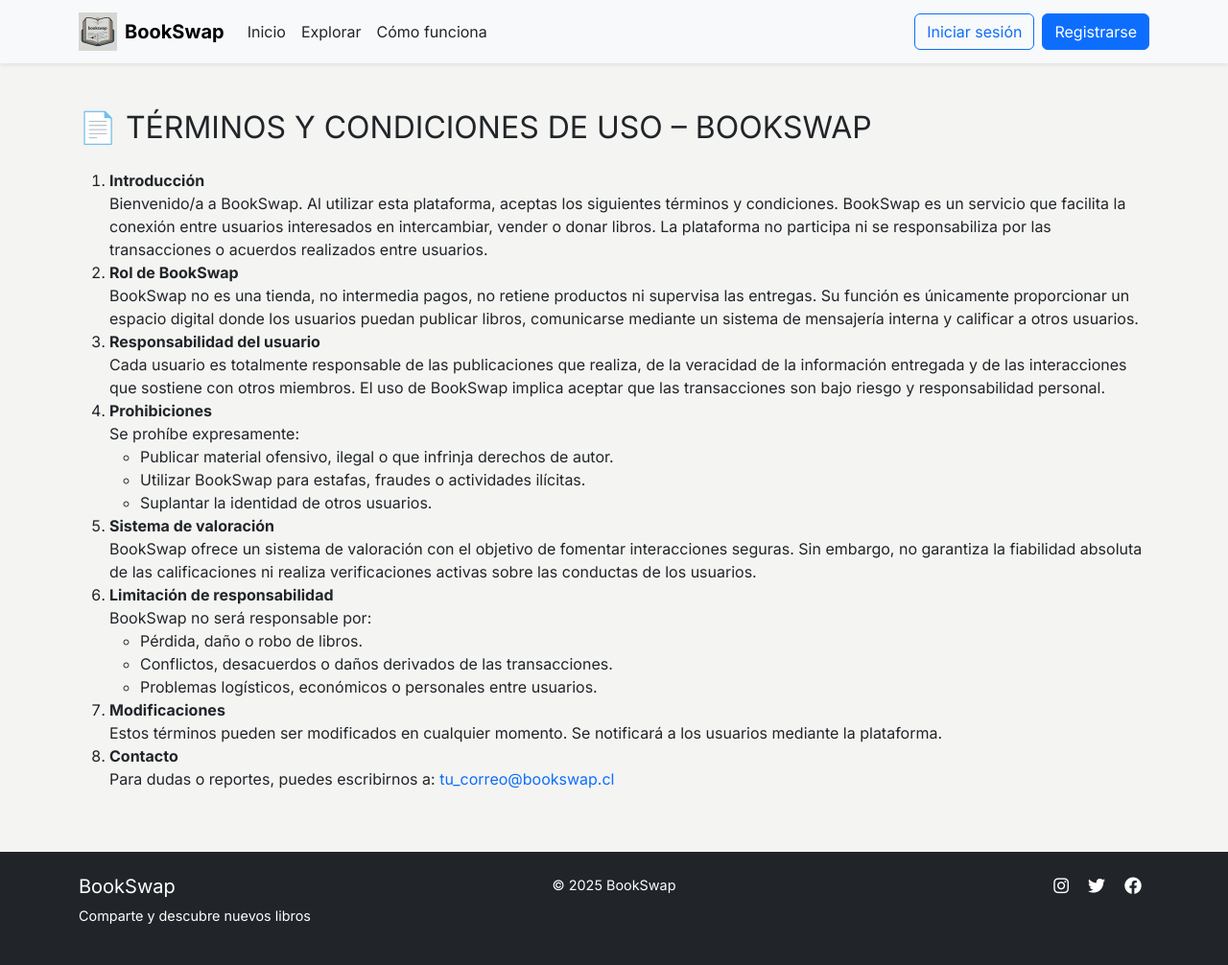
After one commit to aptbookswap/bookswap, a Django app: page /terminos-condiciones/ in a window 1280 px wide. The commit adds this page. Shown: the whole page at 96% size. Run offline with Django 5.2, Linux system fonts and the light colour scheme; some libraries are stand-ins or nearby versions.

Commit message:
Add Terms and Conditions page, update login form to require acceptance of terms, and enhance publication status display

```diff
--- a/appbookswap/app/urls.py
+++ b/appbookswap/app/urls.py
@@ -79,6 +79,9 @@ urlpatterns = [
     #Catalogo de publicaciones
     path('catalogo/ajax/', catalogo_publicaciones_ajax, name='catalogo_publicaciones_ajax'),
     path('catalogo/publicacion/<int:id_publicacion>/', detalle_publicacion_catalogo, name='detalle_publicacion_catalogo'),
+
+    # Términos y condiciones
+    path('terminos-condiciones/', views.terminos_condiciones, name='terminos_condiciones'),
 ]
 
 # Archivos estáticos/media
--- a/appbookswap/app/views.py
+++ b/appbookswap/app/views.py
@@ -649,3 +649,6 @@ def detalle_publicacion_catalogo(request, id_publicacion):
     return render(request, 'vistas/detalle_publicacion_catalogo.html', {
         'publicacion': publicacion
     })
+
+def terminos_condiciones(request):
+    return render(request, 'vistas/terminos_condiciones.html')
--- a/appbookswap/static/js/login.js
+++ b/appbookswap/static/js/login.js
@@ -33,10 +33,33 @@ document.addEventListener('DOMContentLoaded', function () {
         });
     }
 
+    const mapLoginBtn = document.getElementById('mapLoginBtn');
+    if (mapLoginBtn) {
+        mapLoginBtn.addEventListener('click', () => {
+            loginModalInstance.show();
+        });
+    }
+
     // Manejo del envío del formulario de login
     const loginForm = document.getElementById('loginForm');
+    const loginSubmitBtn = document.getElementById('loginSubmitBtn');
+    const aceptoTerminos = document.getElementById('aceptoTerminos');
+    if (aceptoTerminos && loginSubmitBtn) {
+        loginSubmitBtn.disabled = true;
+        aceptoTerminos.addEventListener('change', function() {
+            loginSubmitBtn.disabled = !this.checked;
+        });
+    }
     if (loginForm) {
         loginForm.addEventListener('submit', async function (e) {
+            if (aceptoTerminos && !aceptoTerminos.checked) {
+                e.preventDefault();
+                const messageBox = document.getElementById('message');
+                messageBox.textContent = 'Debes aceptar los Términos y Condiciones para iniciar sesión.';
+                messageBox.className = 'message error';
+                return;
+            }
+
             e.preventDefault();
 
             const identificador = document.getElementById('loginEmail').value.trim();
--- a/appbookswap/templates/base.html
+++ b/appbookswap/templates/base.html
@@ -95,8 +95,14 @@
                         <input type="password" class="form-control" id="loginPassword" required placeholder="••••••••">
                     </div>
 
+                    <div class="form-check mb-3">
+                        <input class="form-check-input" type="checkbox" id="aceptoTerminos">
+                        <label class="form-check-label" for="aceptoTerminos">
+                            He leído y acepto los <a href="{% url 'terminos_condiciones' %}" target="_blank">Términos y Condiciones</a>
+                        </label>
+                    </div>
                     <div class="d-flex gap-2 mb-2">
-                        <button type="submit" class="btn btn-primary">Ingresar</button>
+                        <button type="submit" class="btn btn-primary" id="loginSubmitBtn">Ingresar</button>
                         <a class="btn btn-danger" href="{% url 'password_reset' %}">Olvidé contraseña</a>
                     </div>
 
--- /dev/null
+++ b/appbookswap/templates/vistas/terminos_condiciones.html
@@ -0,0 +1,52 @@
+{% extends "base.html" %}
+{% block title %}Términos y Condiciones | BookSwap{% endblock %}
+
+{% block content %}
+<div class="container my-5">
+  <h2 class="mb-4">📄 TÉRMINOS Y CONDICIONES DE USO – BOOKSWAP</h2>
+  <ol>
+    <li>
+      <strong>Introducción</strong><br>
+      Bienvenido/a a BookSwap. Al utilizar esta plataforma, aceptas los siguientes términos y condiciones. BookSwap es un servicio que facilita la conexión entre usuarios interesados en intercambiar, vender o donar libros. La plataforma no participa ni se responsabiliza por las transacciones o acuerdos realizados entre usuarios.
+    </li>
+    <li>
+      <strong>Rol de BookSwap</strong><br>
+      BookSwap no es una tienda, no intermedia pagos, no retiene productos ni supervisa las entregas. Su función es únicamente proporcionar un espacio digital donde los usuarios puedan publicar libros, comunicarse mediante un sistema de mensajería interna y calificar a otros usuarios.
+    </li>
+    <li>
+      <strong>Responsabilidad del usuario</strong><br>
+      Cada usuario es totalmente responsable de las publicaciones que realiza, de la veracidad de la información entregada y de las interacciones que sostiene con otros miembros. El uso de BookSwap implica aceptar que las transacciones son bajo riesgo y responsabilidad personal.
+    </li>
+    <li>
+      <strong>Prohibiciones</strong><br>
+      Se prohíbe expresamente:
+      <ul>
+        <li>Publicar material ofensivo, ilegal o que infrinja derechos de autor.</li>
+        <li>Utilizar BookSwap para estafas, fraudes o actividades ilícitas.</li>
+        <li>Suplantar la identidad de otros usuarios.</li>
+      </ul>
+    </li>
+    <li>
+      <strong>Sistema de valoración</strong><br>
+      BookSwap ofrece un sistema de valoración con el objetivo de fomentar interacciones seguras. Sin embargo, no garantiza la fiabilidad absoluta de las calificaciones ni realiza verificaciones activas sobre las conductas de los usuarios.
+    </li>
+    <li>
+      <strong>Limitación de responsabilidad</strong><br>
+      BookSwap no será responsable por:
+      <ul>
+        <li>Pérdida, daño o robo de libros.</li>
+        <li>Conflictos, desacuerdos o daños derivados de las transacciones.</li>
+        <li>Problemas logísticos, económicos o personales entre usuarios.</li>
+      </ul>
+    </li>
+    <li>
+      <strong>Modificaciones</strong><br>
+      Estos términos pueden ser modificados en cualquier momento. Se notificará a los usuarios mediante la plataforma.
+    </li>
+    <li>
+      <strong>Contacto</strong><br>
+      Para dudas o reportes, puedes escribirnos a: <a href="mailto:tu_correo@bookswap.cl">tu_correo@bookswap.cl</a>
+    </li>
+  </ol>
+</div>
+{% endblock %}
```
Also changed, not shown: appbookswap/templates/vistas/detalle_publicacion_estado.html (+70 -15 lines), appbookswap/templates/vistas/index.html (+21 -14 lines).
